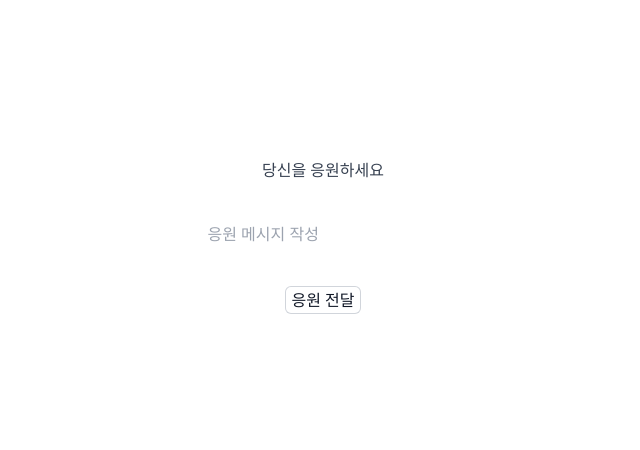
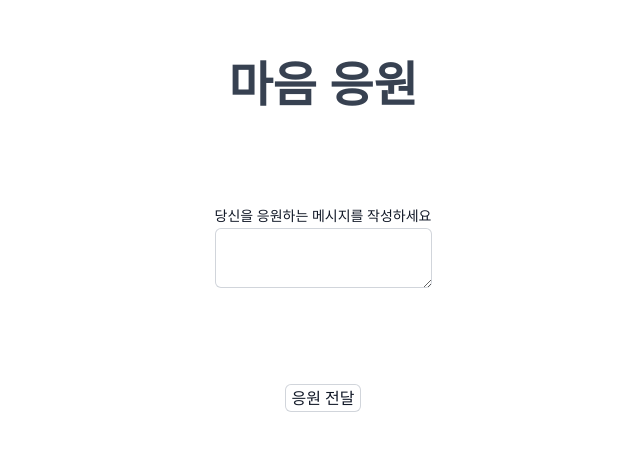
Before and after one commit to hunman89/mind-cleansing-app, a Next.js app: page /encouragement in a window 1280 px wide. Shown: the part 164-614 px from the top of the page, without its empty margins (317-957 px from the left). Built offline with nearby package versions, Linux system fonts and the light colour scheme.

Commit message:
feat. 응원 페이지 css 수정 - textarea 컴포넌트 추가

```diff
--- a/messages/kr.json
+++ b/messages/kr.json
@@ -6,8 +6,8 @@
     "encouragement": "당신의 응원 메시지"
   },
   "Encouragement": {
-    "title": "당신을 응원하세요",
-    "placeholder": "응원 메시지 작성",
+    "title": "마음 응원",
+    "placeholder": "당신을 응원하는 메시지를 작성하세요",
     "button": "응원 전달"
   }
 }
--- a/src/app/encouragement/page.tsx
+++ b/src/app/encouragement/page.tsx
@@ -4,13 +4,14 @@ import { useState } from "react";
 import { useRouter } from "next/navigation";
 import { useTranslations } from "next-intl";
 import Button from "@/components/button";
+import Textarea from "@/components/textarea";
 
 const Encouragement = () => {
   const [encouragementText, setEncouragementText] = useState("");
   const router = useRouter();
   const t = useTranslations("Encouragement");
 
-  const handleInputChange = (e: React.ChangeEvent<HTMLInputElement>) => {
+  const handleInputChange = (e: React.ChangeEvent<HTMLTextAreaElement>) => {
     setEncouragementText(e.target.value);
   };
 
@@ -20,10 +21,11 @@ const Encouragement = () => {
   };
 
   return (
-    <div className="flex flex-col items-center justify-center h-screen text-gray-700 gap-y-10">
-      <h1>{t("title")}</h1>
-      <input
-        type="text"
+    <div className="flex flex-col items-center justify-center h-screen text-gray-700 gap-y-24">
+      <h1 className="text-5xl font-bold">{t("title")}</h1>
+      <Textarea
+        id="text"
+        name="text"
         value={encouragementText}
         onChange={handleInputChange}
         placeholder={t("placeholder")}
--- a/src/app/page.tsx
+++ b/src/app/page.tsx
@@ -4,6 +4,7 @@ import { useState, useEffect, useCallback } from "react";
 import { useRouter, useSearchParams } from "next/navigation";
 import { useTranslations } from "next-intl";
 import Button from "@/components/button";
+import Textarea from "@/components/textarea";
 
 export default function Home() {
   const [inputText, setInputText] = useState("");
@@ -44,21 +45,13 @@ export default function Home() {
       <div className="flex flex-col items-center justify-center h-screen text-gray-700 gap-y-24">
         <h1 className="text-5xl font-bold">{t("title")}</h1>
         <div className="flex flex-col items-center justify-center gap-y-10">
-          <div>
-            <label
-              htmlFor="text"
-              className="block text-sm font-medium leading-6 text-gray-900"
-            >
-              {t("placeholder")}
-            </label>
-            <textarea
-              name="text"
-              id="text"
-              value={inputText}
-              onChange={handleInputChange}
-              className="block w-full rounded-md border-0 p-1.5 text-gray-900 ring-1 ring-inset ring-gray-300 placeholder:text-gray-400 focus:ring-2 focus:ring-inset focus:ring-indigo-600"
-            />
-          </div>
+          <Textarea
+            id="text"
+            name="text"
+            value={inputText}
+            onChange={handleInputChange}
+            placeholder={t("placeholder")}
+          />
           <Button onClick={handleCleansing}>{t("button")}</Button>
           {encouragementMessage && (
             <p className="font-semibold">{encouragementMessage}</p>
--- /dev/null
+++ b/src/components/textarea.tsx
@@ -0,0 +1,33 @@
+interface TextareaProps {
+  id: string;
+  name: string;
+  value: string;
+  onChange: (e: React.ChangeEvent<HTMLTextAreaElement>) => void;
+  placeholder: string;
+}
+
+export default function Textarea({
+  id,
+  name,
+  value,
+  onChange,
+  placeholder,
+}: TextareaProps) {
+  return (
+    <div>
+      <label
+        htmlFor={id}
+        className="block text-sm font-medium leading-6 text-gray-900"
+      >
+        {placeholder}
+      </label>
+      <textarea
+        name={name}
+        id={id}
+        value={value}
+        onChange={onChange}
+        className="block w-full rounded-md border-0 p-1.5 text-gray-900 ring-1 ring-inset ring-gray-300 placeholder:text-gray-400 focus:ring-2 focus:ring-inset focus:ring-indigo-600"
+      />
+    </div>
+  );
+}
```
